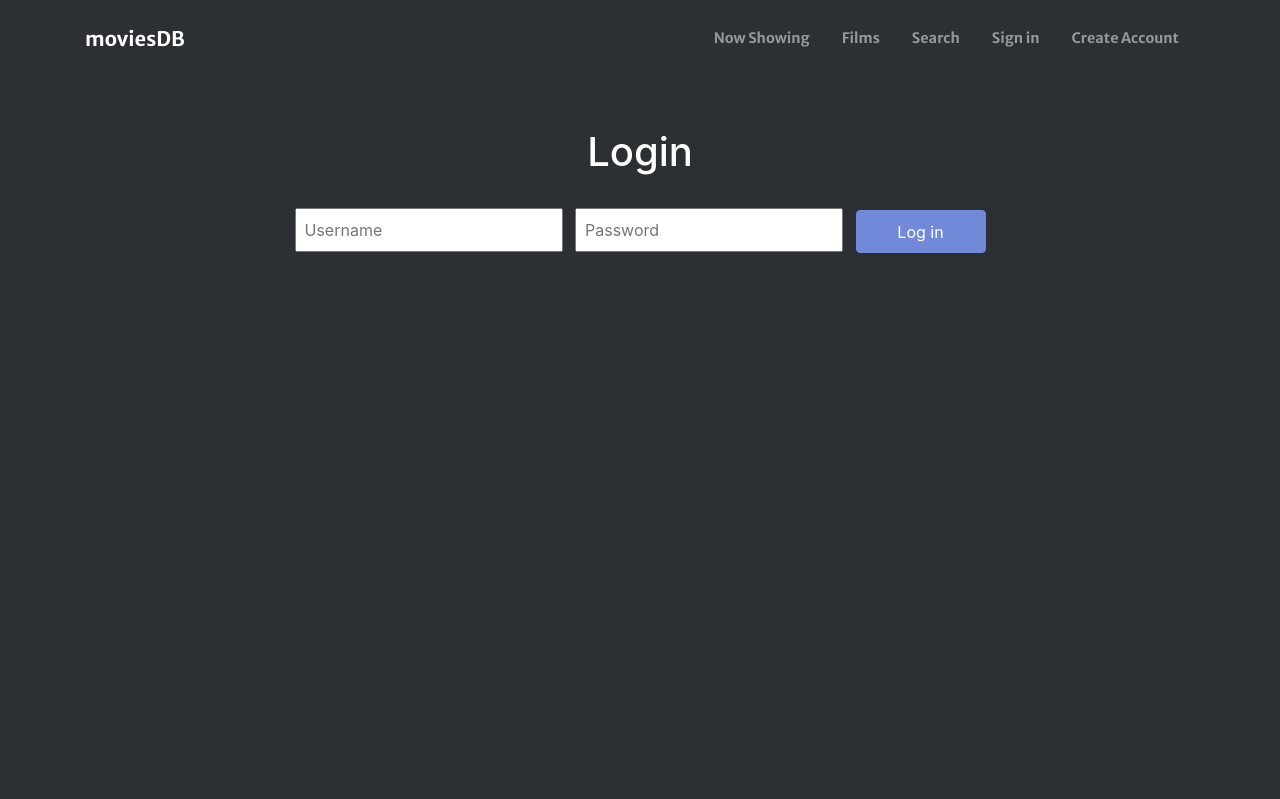
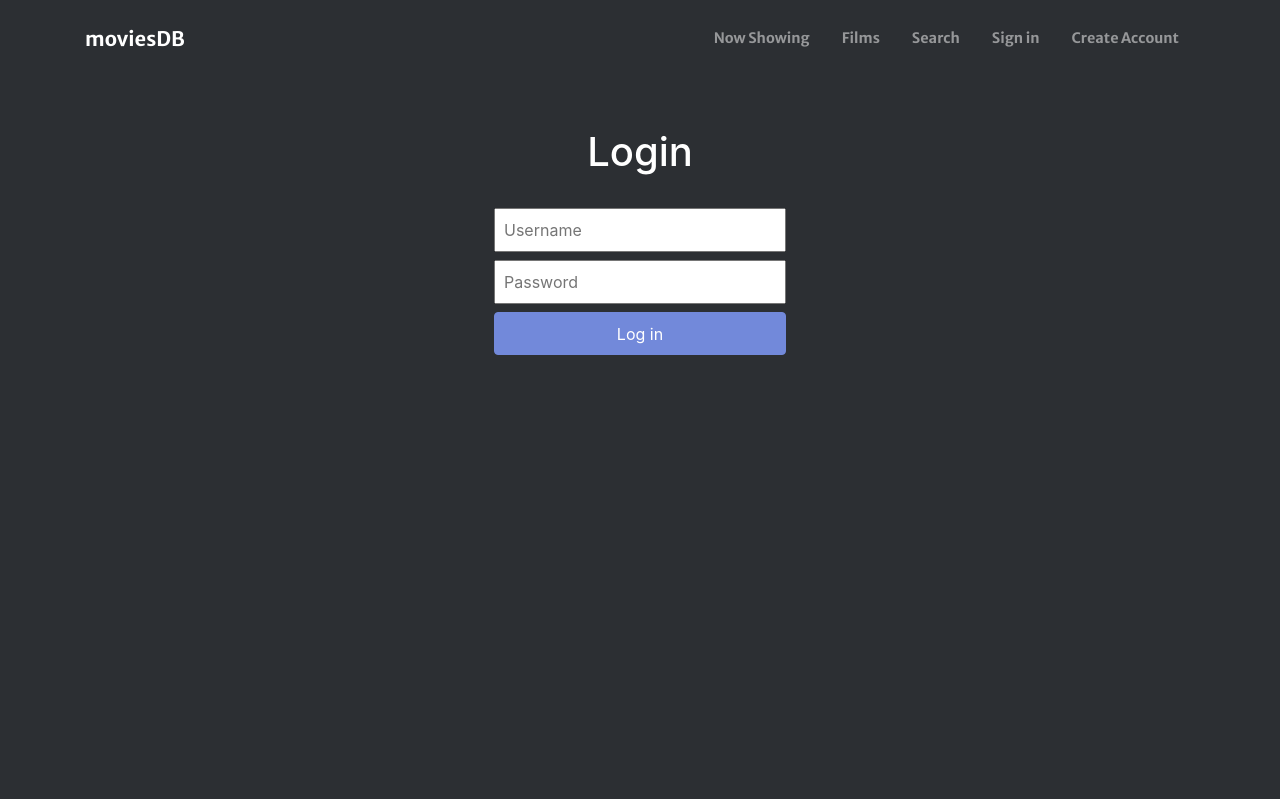
Before and after one commit to helloitsm3/ICT2103-Team-8, a Flask app: page /login in a window 1280 px wide. Shown: the top 799 px of the page. Run offline with Flask 2, Linux system fonts and the light colour scheme; some libraries are stand-ins or nearby versions.

Commit message:
Made some minor adjustments to login form

```diff
--- a/static/css/styles.css
+++ b/static/css/styles.css
@@ -230,11 +230,14 @@ input {
 }
 
 #login-form {
+  display: flex;
+  flex-direction: column;
   margin-top: 20px;
+  width: 300px;
 }
 
 #btn-login {
-  width: 130px;
+  /* width: 130px; */
   height: 43px;
 }
 
--- a/templates/login.html
+++ b/templates/login.html
@@ -1,8 +1,4 @@
-{% extends 'base.html' %}
-
-{% block title %} Login Page {% endblock %}
-
-{% block content %}
+{% extends 'base.html' %} {% block title %} Login Page {% endblock %} {% block content %}
 
 <section class="page-section" id="about">
   <div class="container">
@@ -13,11 +9,10 @@
     </div>
 
     <div class="row justify-content-center">
-
       <form action="/login" method="POST" id="login-form">
-                <input type="username" name="username" placeholder="Username">
-                <input type="password" name="password" placeholder="Password">
-                <input type="submit" value="Log in" class="btn btn-primary" id="btn-login">
+        <input type="username" name="username" placeholder="Username" />
+        <input type="password" name="password" placeholder="Password" />
+        <input type="submit" value="Log in" class="btn btn-primary" id="btn-login" />
       </form>
     </div>
   </div>
```
Lines whose indentation alone changed are shown as unchanged.
